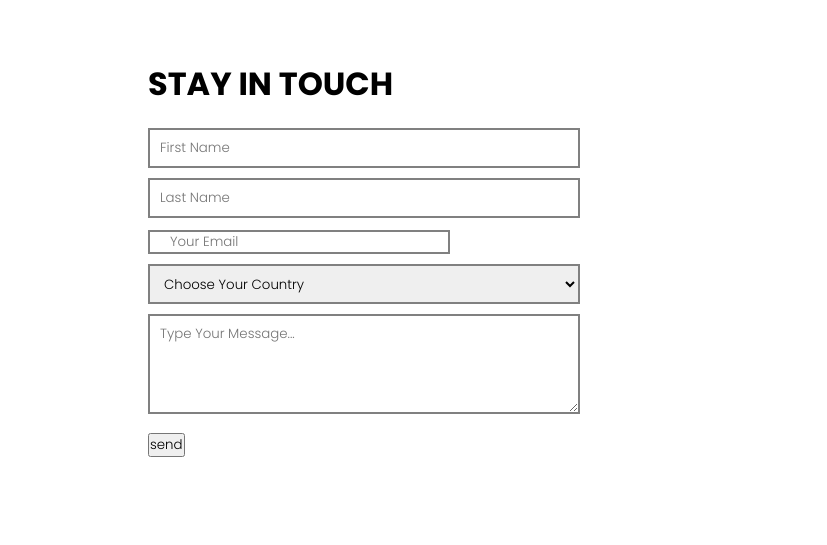
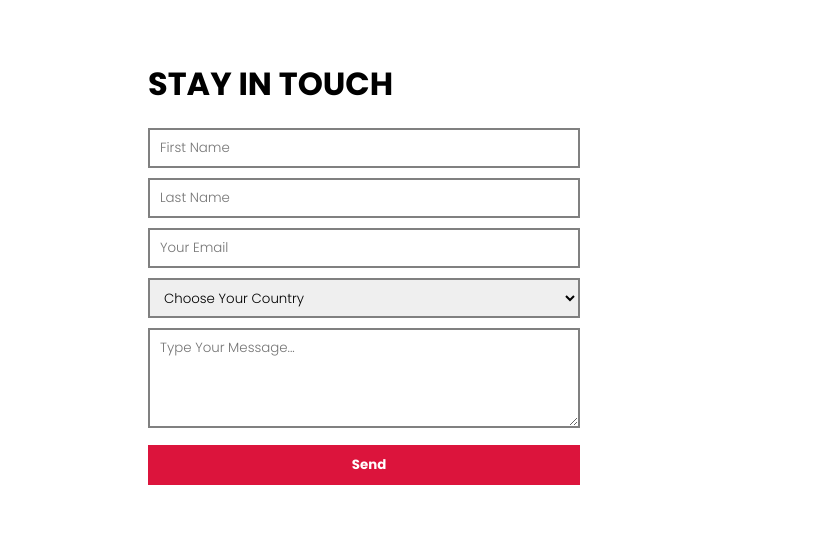
Before and after one commit to prafulsuthar123/kaba, a plain HTML site: page contact.html in a window 1280 px wide. Shown: the part 860-1405 px from the top of the page, 453-1280 px from the left. Drawn offline with Linux system fonts and the light colour scheme; a script that the page names is missing; files whose address does not match are found by name.

Commit message:
stay in touch

```diff
--- a/contact.html
+++ b/contact.html
@@ -86,16 +86,10 @@
                         </div>
                         <div class="contact">
                             <h1>Stay in touch</h1>
-                            <form action="" id="contact">
-                                <div>
+                            <form>
                                 <input type="text" id="fn" placeholder="First Name"></br>
-                                </div>
-                                <div>
                                 <input type="text" id="ln" placeholder="Last Name"></br>
-                                </div>
-                                <div>
                                 <input type="email" id="email"  placeholder="Your Email"></br>
-                                </div>
                                 <label for="Country"></label>
                                 <select id="country" name="country" class="form-control">
                                     <option value="placeholder">Choose Your Country</option>
@@ -127,10 +121,8 @@
                                             <option value="Zambia">Zambia</option>
                                             <option value="Zimbabwe">Zimbabwe</option>
                                 <textarea id="message" placeholder="Type Your Message..."></textarea></br>
-                                <button type="submit" value="Send">send</button></br>
+                                <input type="submit" value="Send"></br>
                             </form>
-                            <script src="C:\Users\Hello\OneDrive\Desktop\kaba\data.js"></script>
-                            <script src="https://cdnjs.cloudflare.com/ajax/libs/firebase/7.14.1-0/firebase.js"></script>
                         </div>
                     </div>
                 </div>
```
